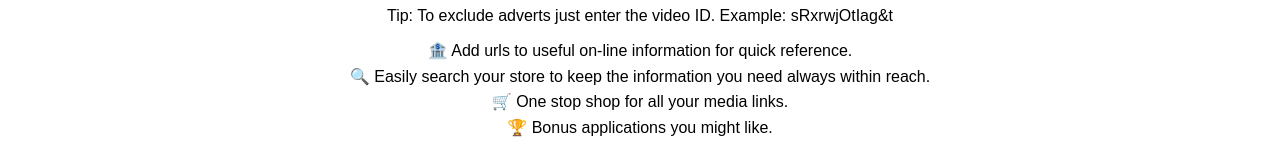
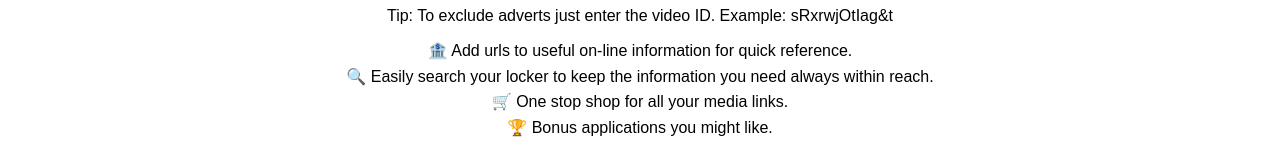
Before and after one commit to uk030621/MediaStore, a Next.js app: page / in a window 1280 px wide. Shown: the part 388-542 px from the top of the page. Built offline with nearby package versions, Linux system fonts and the light colour scheme.

Commit message:
Changed store to locker

```diff
--- a/app/page.js
+++ b/app/page.js
@@ -38,7 +38,7 @@ export default function HomePage() {
         </span>
       </li>
             <li className='mt-6'>🏦 Add urls to useful on-line information for quick reference. </li>
-            <li className='mt-6'>🔍 Easily search your store to keep the information you need always within reach.</li>
+            <li className='mt-6'>🔍 Easily search your locker to keep the information you need always within reach.</li>
             <li className='mt-6'>🛒 One stop shop for all your media links.</li>
             <li className='mt-6'>🏆 Bonus applications you might like.</li>
           </ul>
```
